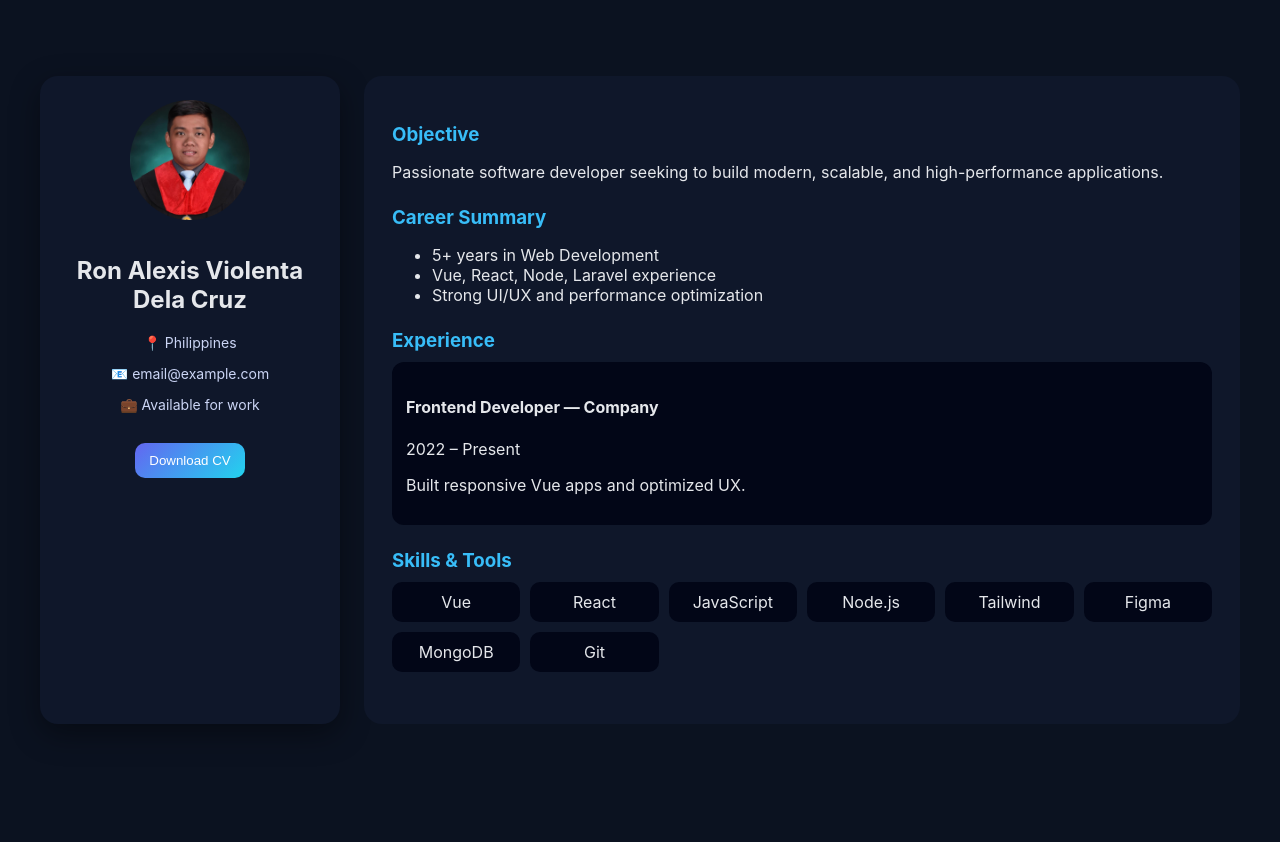
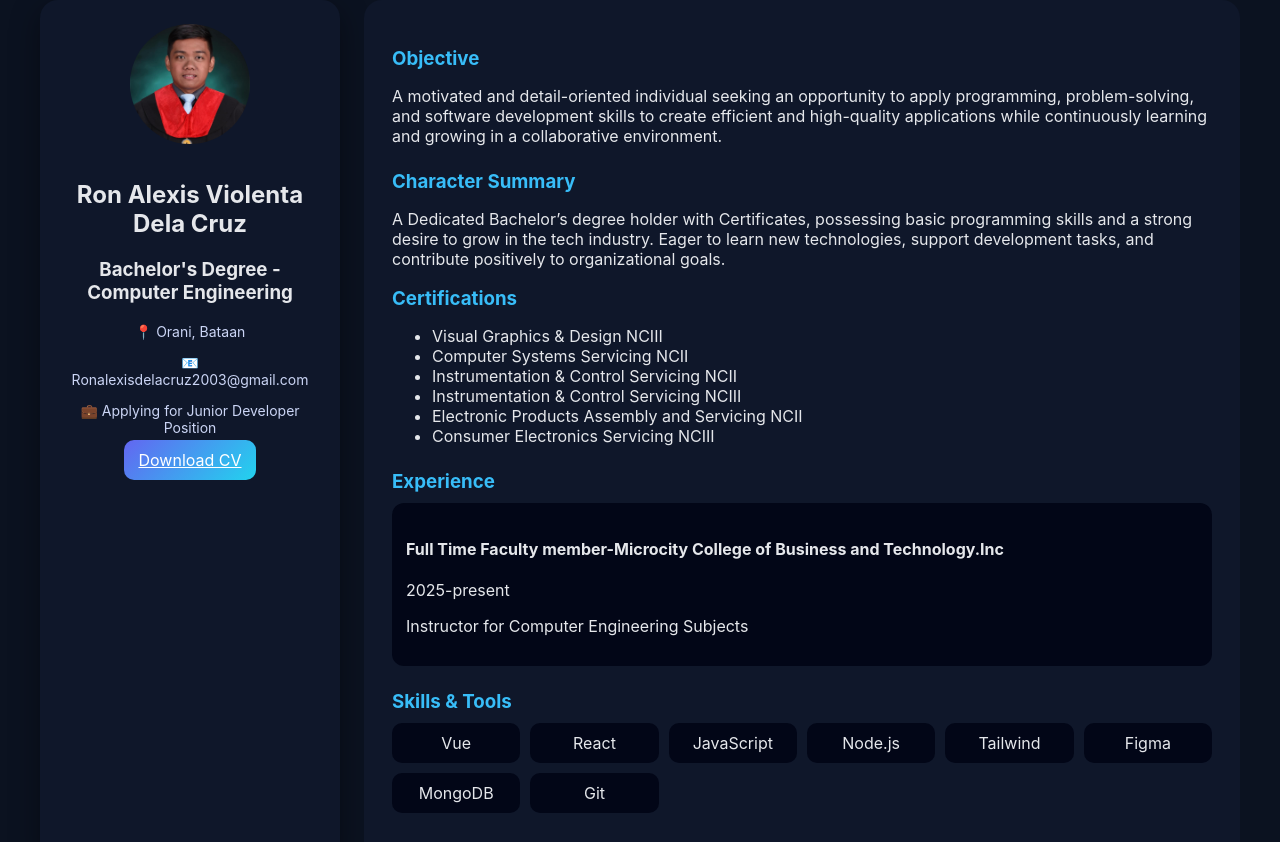
Before and after one commit to AlexisSC0117/MyPortfolio-vue, a Vue app: page / in a window 1280 px wide. Shown: the top 842 px of the page. Before the commit the page ends 800 px from the top, so only its background shows below. Built offline with nearby package versions, Linux system fonts and the light colour scheme.

Commit message:
Updated portfolio and CV link

```diff
--- a/package.json
+++ b/package.json
@@ -6,13 +6,16 @@
   "scripts": {
     "dev": "vite",
     "build": "vite build",
-    "preview": "vite preview"
+    "preview": "vite preview",
+    "deploy": "vite build && gh-pages -d dist"
+
   },
   "dependencies": {
     "vue": "^3.5.24"
   },
   "devDependencies": {
     "@vitejs/plugin-vue": "^6.0.1",
+    "gh-pages": "^6.3.0",
     "vite": "^7.2.4"
   }
 }
--- a/src/components/MainContent.vue
+++ b/src/components/MainContent.vue
@@ -3,26 +3,35 @@
     <section>
       <h3>Objective</h3>
       <p>
-        Passionate software developer seeking to build modern, scalable, and
-        high-performance applications.
+        A motivated and detail-oriented individual seeking an opportunity to apply programming, problem-solving, and software development skills to create efficient and high-quality applications while continuously learning and growing in a collaborative environment.
       </p>
     </section>
 
+
+
     <section>
-      <h3>Career Summary</h3>
+      <h3>Character Summary</h3>
+      <p>
+        A Dedicated Bachelor’s degree holder with Certificates, possessing basic programming skills and a strong desire to grow in the tech industry. Eager to learn new technologies, support development tasks, and contribute positively to organizational goals.
+      </p>
+
+      <h3>Certifications</h3>
       <ul>
-        <li>5+ years in Web Development</li>
-        <li>Vue, React, Node, Laravel experience</li>
-        <li>Strong UI/UX and performance optimization</li>
+        <li>Visual Graphics & Design NCIII</li>
+        <li>Computer Systems Servicing NCII</li>
+        <li>Instrumentation & Control Servicing NCII</li>
+        <li>Instrumentation & Control Servicing NCIII</li>
+        <li>Electronic Products Assembly and Servicing NCII</li>
+        <li>Consumer Electronics Servicing NCIII</li>
       </ul>
     </section>
 
     <section>
       <h3>Experience</h3>
       <div class="job">
-        <h4>Frontend Developer — Company</h4>
-        <p>2022 – Present</p>
-        <p>Built responsive Vue apps and optimized UX.</p>
+        <h4>Full Time Faculty member-Microcity College of Business and Technology.Inc</h4>
+        <p>2025-present</p>
+        <p>Instructor for Computer Engineering Subjects</p>
       </div>
     </section>
 
--- a/src/components/Sidebar.vue
+++ b/src/components/Sidebar.vue
@@ -3,14 +3,15 @@
     <img class="avatar" src="/profile.jpg" />
 
     <h2>Ron Alexis Violenta Dela Cruz</h2>
+    <h3>Bachelor's Degree - Computer Engineering</h3>
 
     <div class="info">
-      <p>📍 Philippines</p>
-      <p>📧 email@example.com</p>
-      <p>💼 Available for work</p>
+      <p>📍 Orani, Bataan</p>
+      <p>📧 Ronalexisdelacruz2003@gmail.com</p>
+      <p>💼 Applying for Junior Developer Position</p>
     </div>
 
-    <button class="btn">Download CV</button>
+    <a href="/RADC.pdf" download class="btn">Download CV</a>
   </aside>
 </template>
 
--- a/vite.config.js
+++ b/vite.config.js
@@ -3,7 +3,5 @@ import vue from '@vitejs/plugin-vue'
 
 export default defineConfig({
   plugins: [vue()],
-  server: {
-    open: true
-  }
+  base: '/test-vue/'
 })
```
Also changed, not shown: 2 other files (tests, documents, lock files or other folders).
